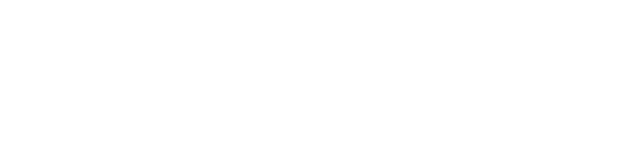
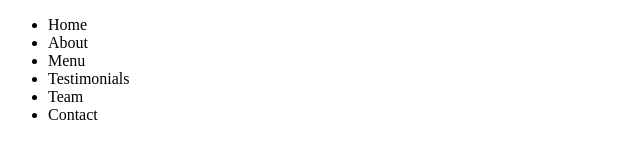
Before and after one commit to sergiojc90/restaurant-page, a plain HTML site: page index.html in a window 1280 px wide. Shown: the whole page, without its empty margins (0-640 px from the left). Drawn offline with Linux system fonts and the light colour scheme.

Commit message:
Creating the home module

```diff
--- a/index.html
+++ b/index.html
@@ -4,6 +4,7 @@
     <meta charset="UTF-8">
     <meta http-equiv="X-UA-Compatible" content="IE=edge">
     <meta name="viewport" content="width=device-width, initial-scale=1.0">
+    <link rel="shortcut icon" href="#">
     <title>My Restaurant</title>
 </head>
 <body>
--- a/main.js
+++ b/main.js
@@ -1,2 +1,2 @@
-alert("Setup running");
+(()=>{"use strict";(e=>{const t=document.createElement("nav"),n=document.createElement("div"),a=document.createElement("ul");t.classList.add("nav"),n.classList.add("nav--logo"),a.classList.add("nav--ul"),["Home","About","Menu","Testimonials","Team","Contact"].forEach(((e,t)=>{const n=document.createElement("li");n.textContent=e,n.dataset.index=t,a.appendChild(n)})),t.appendChild(n),t.appendChild(a),e.appendChild(t)})(document.getElementById("content"))})();
 //# sourceMappingURL=main.js.map
```
